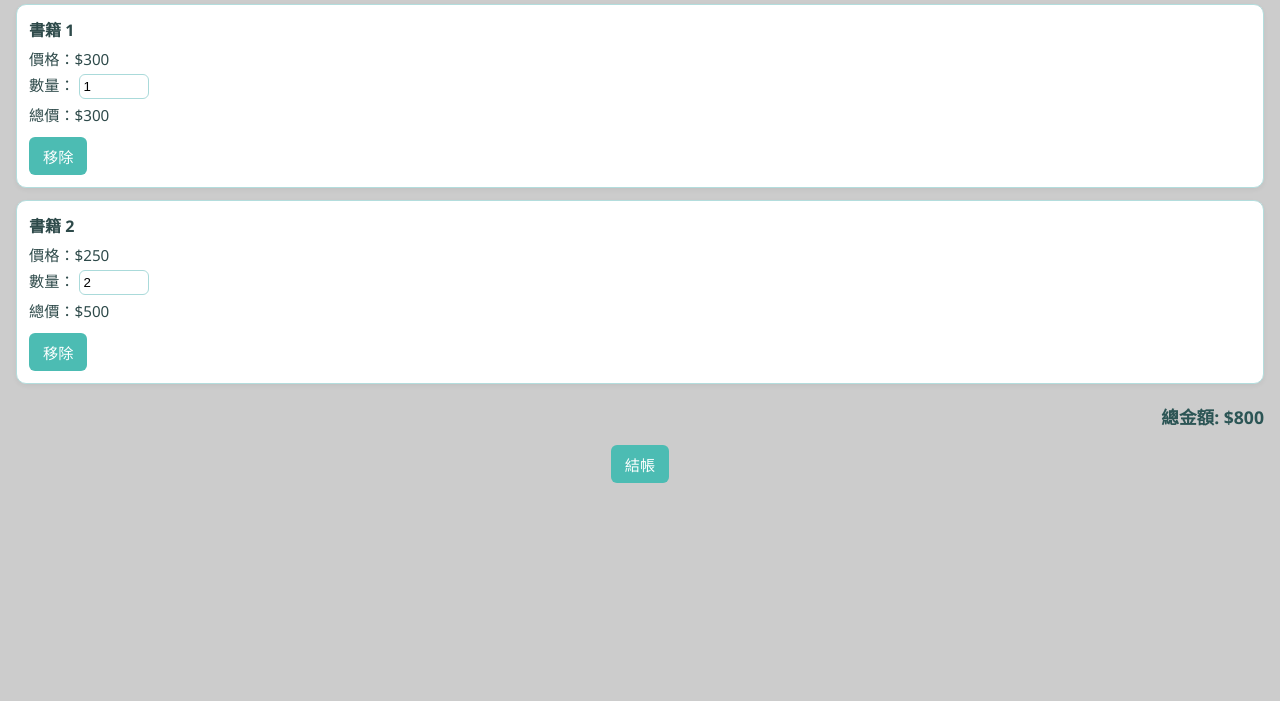
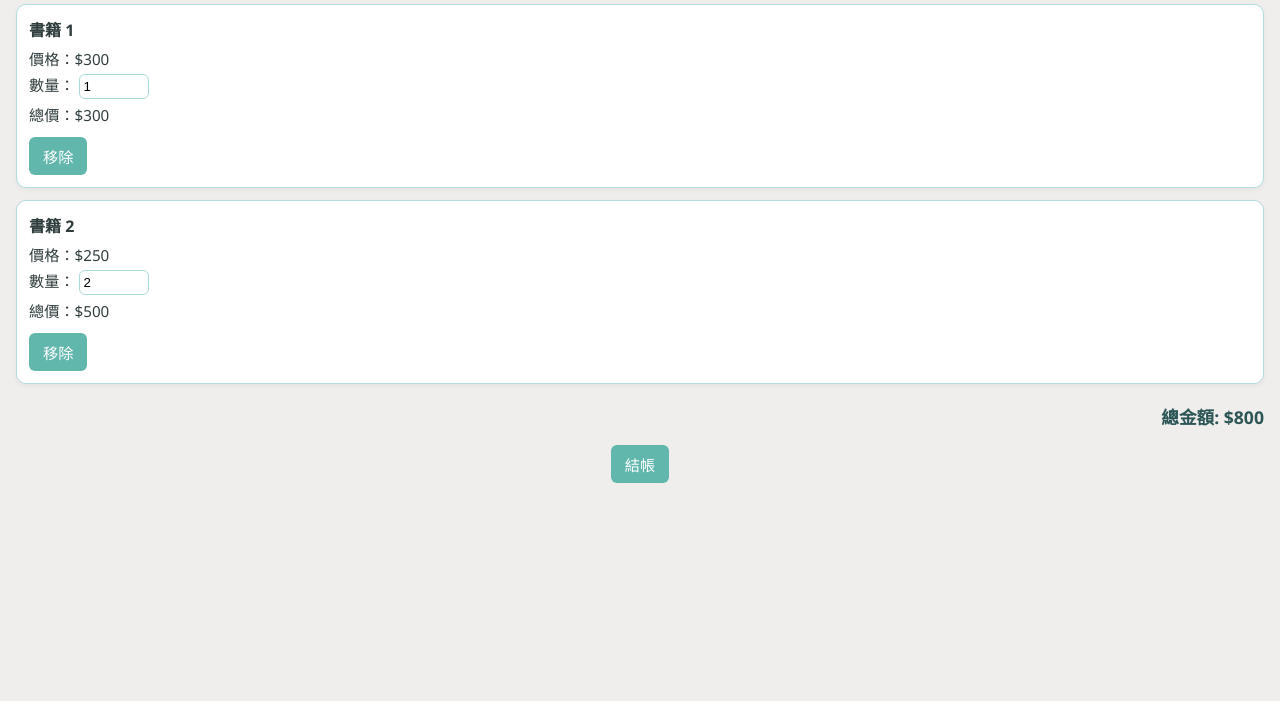
Before and after one commit to AmooAAA/bookstore-frontend, a website: page public/cart.html in a window 1280 px wide. Shown: the part 99-800 px from the top of the page. Drawn offline with Linux system fonts and the light colour scheme.

```diff
--- a/public/cart.html
+++ b/public/cart.html
@@ -7,8 +7,8 @@
   <style>
     body {
       font-family: "Segoe UI", sans-serif;
-      background-color: #ccc; /* 背景 */
-      color: #2e4a4a; /* 深一點的青灰色文字 */
+      background-color: #f0eded; /* 背景 */
+      color: #303d3d; /* 深一點的青灰色文字 */
       padding: 16px;
       margin: 0;
     }
@@ -58,7 +58,7 @@
     }
 
     button {
-      background-color: #4cbcb3; /* 清新的藍綠色 */
+      background-color: #62b7ad; /* 清新的藍綠色 */
       color: #fff;
       border: none;
       padding: 8px 14px;
```
